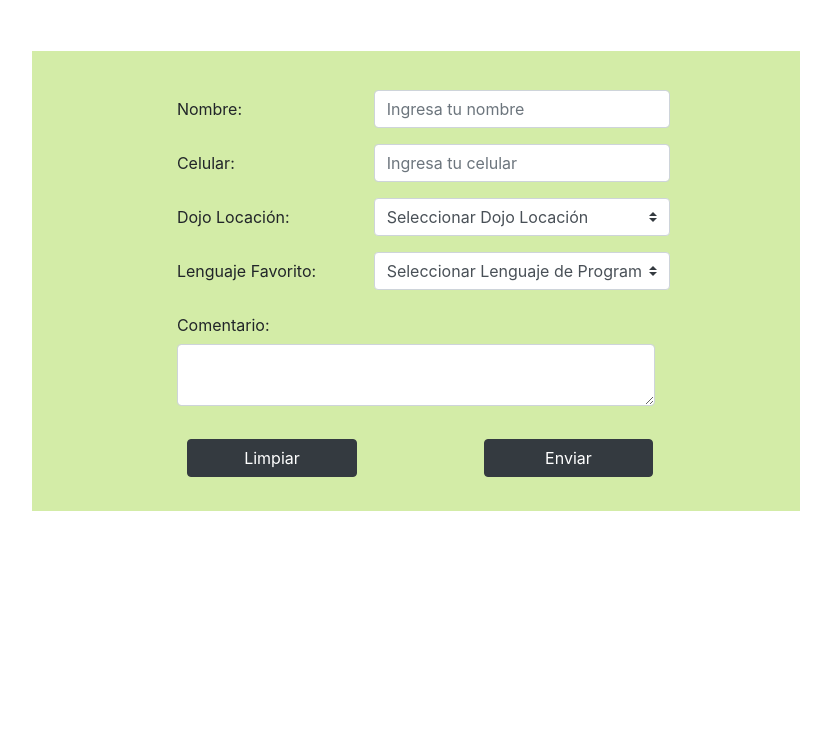
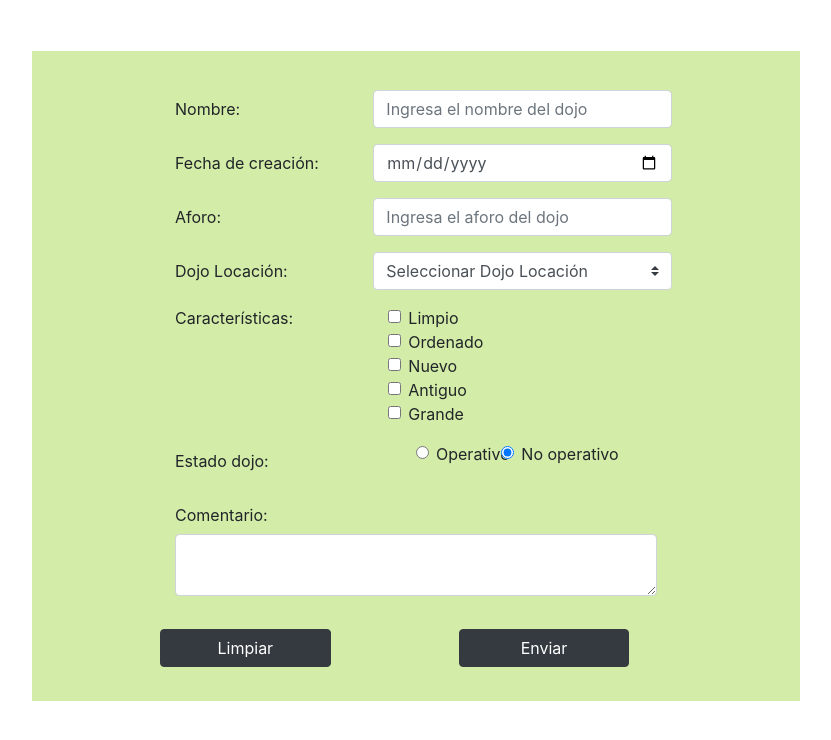
Before and after one commit to diegoflores20173372/ExerciseFlask, a Flask app: page / in a window 1280 px wide. Shown: the top 740 px of the page, without its empty margins (224-1055 px from the left). Run offline with Flask 2, Linux system fonts and the light colour scheme; some libraries are stand-ins or nearby versions.

Commit message:
Cambios finales

```diff
--- a/app.py
+++ b/app.py
@@ -1,3 +1,4 @@
+from os import sep
 from flask import Flask, render_template, url_for, request, redirect
 from flask_sqlalchemy import SQLAlchemy
 from datetime import datetime
@@ -28,26 +29,28 @@ def process():
         nuevo_dojo = Dojo()
 
         nuevo_dojo.nombre_dojo = request.form["name"]
-        nuevo_dojo.aforo_dojo = request.form["cellphone"]
-        nuevo_dojo.fecha_creacion_dojo = '10-10-2010'
+        nuevo_dojo.aforo_dojo = request.form["aforo"]
+        split_fecha = request.form["date"].split(sep="-")
+        nuevo_dojo.fecha_creacion_dojo = datetime(int(split_fecha[0]), int(split_fecha[1]), int(split_fecha[2]))
         nuevo_dojo.localizacion_dojo = request.form['dojoLocation']
-        nuevo_dojo.caracteristicas_dojo = ["limpio", "ordenado", "nuevo"]
-        nuevo_dojo.dojo_activo = True
+        nuevo_dojo.caracteristicas_dojo = request.form.getlist('caracteristicasDojo')
+        nuevo_dojo.dojo_activo = bool(request.form['estadoDojo'])
         nuevo_dojo.comentario_dojo = request.form['comentarioDojo']
+
 
         try:
             db.session.add(nuevo_dojo)
             db.session.commit()
-            return redirect(url_for(result))
+            return result()
         except:
-            return
+            return 'Problemas al insertar en la Base de Datos'
     else:
-        return redirect(url_for(index))
+        return redirect(url_for('index'))
 
 @app.route('/result')
 def result():
-    dojos = Dojo.query.order_by(Dojo.id).first()
-    return render_template('result.html', dojos = dojos)
+    dojo = Dojo.query.order_by(Dojo.id)[-1]
+    return render_template('result.html', dojo = dojo)
 
 if __name__ == "__main__":
     app.run(debug=True)
--- /dev/null
+++ b/static/fileS.js
@@ -0,0 +1,22 @@
+$(document).ready(function() {
+
+    $("#limpiar").click(function() {
+        $("#name").val(null);
+        $("#date").val(null);
+        $("#aforo").val(null);
+        $("#dojoLocation").val(null);
+        $("#caractDojo1").prop("checked", false);
+        $("#caractDojo2").prop("checked", false);
+        $("#caractDojo3").prop("checked", false);
+        $("#caractDojo4").prop("checked", false);
+        $("#caractDojo5").prop("checked", false);
+        $("#flexRadioDefault1").val(null);
+        $("#comentarioDojo").val(null);
+
+        console.log("limpieza");
+    });
+
+    $("#atras").click(function() {
+         window.location.href="/";
+    });
+});
--- a/static/styles.css
+++ b/static/styles.css
@@ -28,3 +28,7 @@
    padding-right: 50%;
 
 }
+#active{
+    margin-right: 10%;
+    margin-left: 10%;
+}
--- a/templates/base.html
+++ b/templates/base.html
@@ -3,11 +3,13 @@
     <link rel="stylesheet" href="https://stackpath.bootstrapcdn.com/bootstrap/4.1.3/css/bootstrap.min.css" integrity="sha384-MCw98/SFnGE8fJT3GXwEOngsV7Zt27NXFoaoApmYm81iuXoPkFOJwJ8ERdknLPMO" crossorigin="anonymous">
 <head>
     <link rel="stylesheet" href="{{ url_for('static', filename='styles.css') }}">
+
     {% block head %}{% endblock %}
 </head>
 <body>
     {% block body %}{% endblock %}
-
+    <script src="https://code.jquery.com/jquery-3.3.1.js"></script>
+    <script src="{{ url_for('static', filename='fileS.js') }}"></script>
     <script src="https://code.jquery.com/jquery-3.3.1.slim.min.js" integrity="sha384-q8i/X+965DzO0rT7abK41JStQIAqVgRVzpbzo5smXKp4YfRvH+8abtTE1Pi6jizo" crossorigin="anonymous"></script>
     <script src="https://cdnjs.cloudflare.com/ajax/libs/popper.js/1.14.3/umd/popper.min.js" integrity="sha384-ZMP7rVo3mIykV+2+9J3UJ46jBk0WLaUAdn689aCwoqbBJiSnjAK/l8WvCWPIPm49" crossorigin="anonymous"></script>
     <script src="https://stackpath.bootstrapcdn.com/bootstrap/4.1.3/js/bootstrap.min.js" integrity="sha384-ChfqqxuZUCnJSK3+MXmPNIyE6ZbWh2IMqE241rYiqJxyMiZ6OW/JmZQ5stwEULTy" crossorigin="anonymous"></script>
--- a/templates/index.html
+++ b/templates/index.html
@@ -6,52 +6,104 @@
 
 
 {% block body %}
+
 <body>
 
     <div class="row justify-content-center" id="container">
 
-        <div >
-            <form action="/process" method="POST">
+        <form action="/process" method="POST" class="col-sm-8">
             <div class="form-group row">
                 <label for="name" class="col-form-label col-sm-5">Nombre:</label>
-                    <input type="text" class="form-control col-sm-7" id="name" name="name" aria-describedby="emailHelp" placeholder="Ingresa tu nombre" required>
+                <input type="text" class="form-control col-sm-7" id="name" name="name" aria-describedby="emailHelp"
+                    placeholder="Ingresa el nombre del dojo" required>
             </div>
             <div class="form-group row">
-                    <label for="cellphone" class="col-form-label col-sm-5">Celular:</label>
-                    <input type="number" class="form-control col-sm-7" id="cellphone" name="cellphone" aria-describedby="emailHelp" placeholder="Ingresa tu celular" required>
+                <label for="date" class="col-form-label col-sm-5">Fecha de creación:</label>
+                <input type="date" class="form-control col-sm-7" id="date" name="date" required>
+            </div>
+            <div class="form-group row">
+                <label for="aforo" class="col-form-label col-sm-5">Aforo:</label>
+                <input type="number" class="form-control col-sm-7" id="aforo" name="aforo"
+                    placeholder="Ingresa el aforo del dojo" required>
             </div>
             <div class="form-group row">
                 <label for="dojoLocation" class="col-form-label col-sm-5">Dojo Locación:</label>
-                    <select required class="custom-select col-sm-7" id="dojoLocation" name="dojoLocation" >
+                <select required class="custom-select col-sm-7" id="dojoLocation" name="dojoLocation">
                     <option selected disabled value="">Seleccionar Dojo Locación</option>
-                        <option value="1">San José</option>
-                        <option value="2">Madrid</option>
-                        <option value="3">Lima</option>
+                    <option value="Miraflores">Miraflores</option>
+                    <option value="Cercado">Cercado</option>
+                    <option value="Mariano Melgar">Mariano Melgar</option>
+                    <option value="Selva Alegre">Selva Alegre</option>
+                    <option value="Yanahuara">Yanahuara</option>
                 </select>
 
             </div>
+
             <div class="form-group row">
-                    <label for="language" class="col-form-label col-sm-5">Lenguaje Favorito:</label>
-                    <select required class="custom-select col-sm-7" id="language" name="language">
-                        <option selected disabled value="">Seleccionar Lenguaje de Programación</option>
-                        <option value="python">Python</option>
-                        <option value="java">Java</option>
-                        <option value="c">C</option>
-                        <option value="c+">C++</option>
-                    </select>
+                <label for="language" class="col-sm-5">Características:</label>
+                <div class="col-sm-7">
+                    <div class="form-check">
+                        <input class="form-check-input" name="caracteristicasDojo" type="checkbox" value="Limpio" id="caractDojo1">
+                        <label class="form-check-label" for="flexCheckDefault">
+                            Limpio
+                        </label>
+                    </div>
+                    <div class="form-check">
+                        <input class="form-check-input" name="caracteristicasDojo" type="checkbox" value="Ordenado" id="caractDojo2">
+                        <label class="form-check-label" for="flexCheckDefault">
+                            Ordenado
+                        </label>
+                    </div>
+                    <div class="form-check">
+                        <input class="form-check-input" name="caracteristicasDojo" type="checkbox" value="Nuevo" id="caractDojo3">
+                        <label class="form-check-label" for="flexCheckChecked">
+                            Nuevo
+                        </label>
+                    </div>
+                    <div class="form-check">
+                        <input class="form-check-input" name="caracteristicasDojo" type="checkbox" value="Antiguo" id="caractDojo4">
+                        <label class="form-check-label" for="flexCheckDefault">
+                            Antiguo
+                        </label>
+                    </div>
+                    <div class="form-check">
+                        <input class="form-check-input" name="caracteristicasDojo" type="checkbox" value="Grande" id="caractDojo5">
+                        <label class="form-check-label" for="flexCheckDefault">
+                            Grande
+                        </label>
+                    </div>
+                </div>
+            </div>
+            <div class="form-group row">
+                <label for="language" class="col-form-label col-sm-6">Estado dojo:</label>
+
+                <div class="form-check col-sm-2">
+                    <input class="form-check-input" type="radio" name="estadoDojo" id="flexRadioDefault1" value="T">
+                    <label class="form-check-label" for="flexRadioDefault1">
+                        Operativo
+                    </label>
+                </div>
+                <div class="form-check col-sm-4">
+                    <input class="form-check-input" type="radio" name="estadoDojo" id="flexRadioDefault1" value=""
+                        checked>
+                    <label class="form-check-label" for="flexRadioDefault2">
+                        No operativo
+                    </label>
+                </div>
+
             </div>
             <div class="form-group">
                 <label for="language" class="col-form-label">Comentario:</label>
                 <textarea class="form-control" id="comentarioDojo" name="comentarioDojo" rows="2"></textarea>
             </div>
             <div class="row" id="buttons">
-                    <button class="btn btn-dark col-sm-4 .offset-sm-4" id="clear">Limpiar</button>
+                <button type="button" class="btn btn-dark col-sm-4 .offset-sm-4" id="limpiar">Limpiar</button>
 
                 <button type="submit" class="btn btn-dark col-sm-4 " id="send">Enviar</button>
             </div>
 
         </form>
-        </div>
+
 
     </div>
     {% endblock %}
```
Also changed, not shown: templates/result.html (+25 -7 lines), dojo.db. Lines whose indentation alone changed are shown as unchanged.
